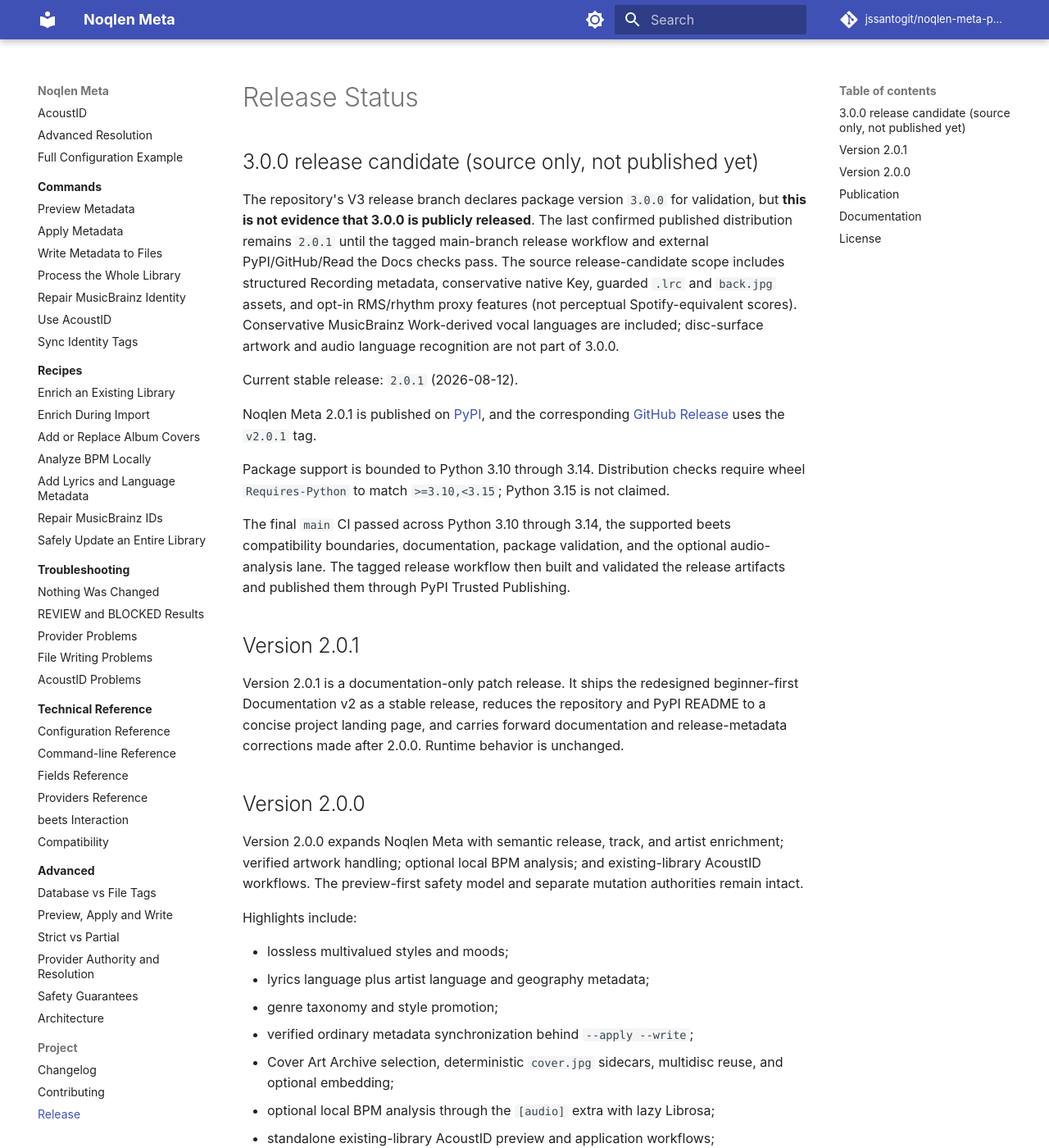
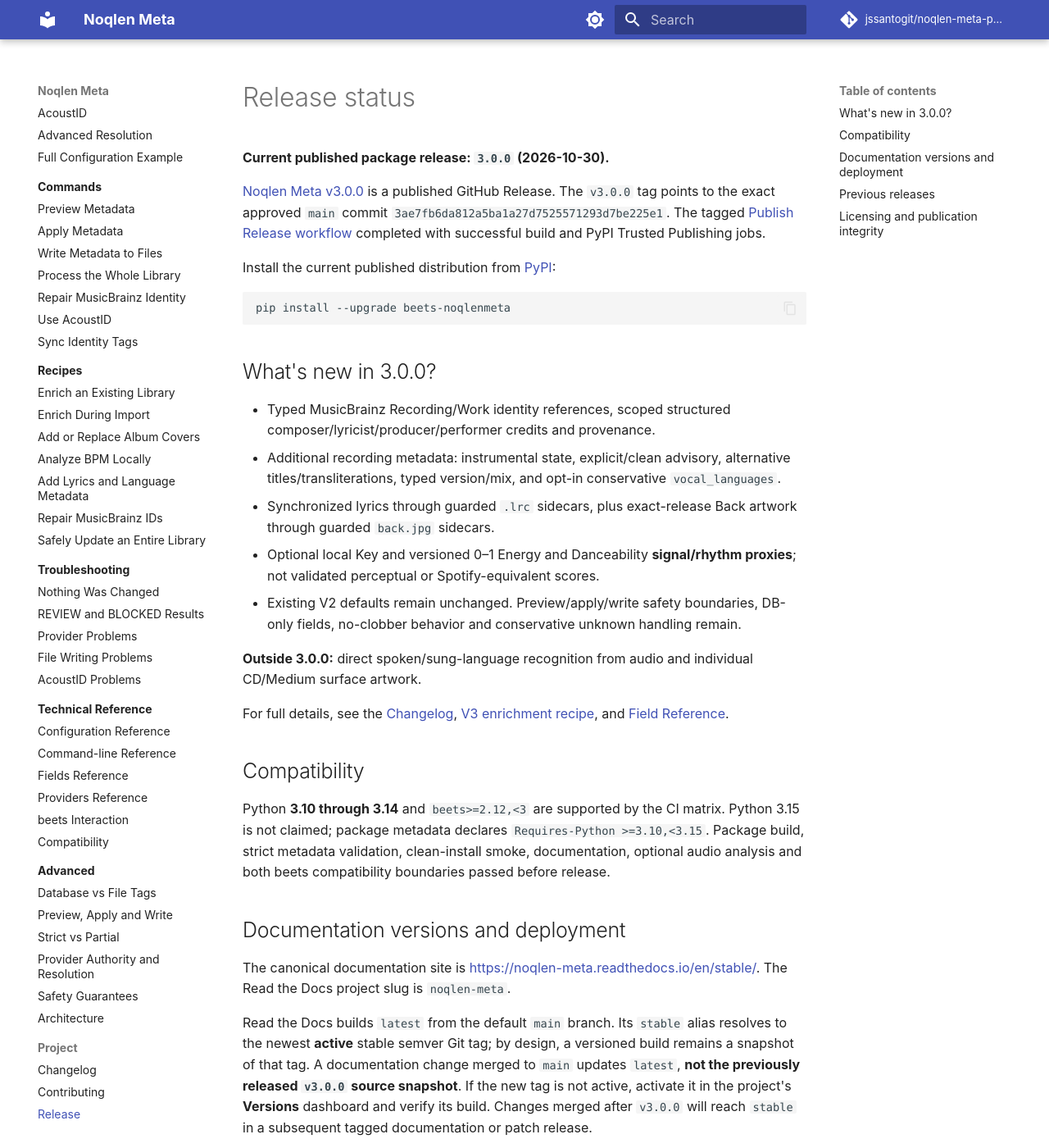
Before and after one commit to jssantogit/noqlen-meta-plugin, an MkDocs documentation site: the page built from site-docs/project/release.md, in a window 1280 px wide and 1400 px high. Shown: the whole window at 82% size. Built offline with MkDocs 1.6.1 and Material for MkDocs 9.7.7, drawn with Linux system fonts in a browser that asks for light colours; comment, search, counter and statistics services are not loaded; some of the changed text lies outside the part shown.

Commit message:
docs(v3): replace stale release candidate state with verified 3.0.0 publication

````diff
--- a/site-docs/project/release.md
+++ b/site-docs/project/release.md
@@ -1,90 +1,82 @@
-# Release Status
+# Release status
 
-## 3.0.0 release candidate (source only, not published yet)
+**Current published package release: `3.0.0` (2026-10-30).**
 
-The repository's V3 release branch declares package version `3.0.0` for
-validation, but **this is not evidence that 3.0.0 is publicly released**.
-The last confirmed published distribution remains `2.0.1` until the tagged
-main-branch release workflow and external PyPI/GitHub/Read the Docs checks pass.
-The source release-candidate scope includes structured Recording metadata,
-conservative native Key, guarded `.lrc` and `back.jpg` assets, and opt-in
-RMS/rhythm proxy features (not perceptual Spotify-equivalent scores).
-Conservative MusicBrainz Work-derived vocal languages are included; disc-surface
-artwork and audio language recognition are not part of 3.0.0.
+[Noqlen Meta v3.0.0](https://github.com/jssantogit/noqlen-meta-plugin/releases/tag/v3.0.0)
+is a published GitHub Release. The `v3.0.0` tag points to the exact approved
+`main` commit `3ae7fb6da812a5ba1a27d7525571293d7be225e1`.
+The tagged [Publish Release workflow](https://github.com/jssantogit/noqlen-meta-plugin/actions/runs/41045690976)
+completed with successful build and PyPI Trusted Publishing jobs.
 
-Current stable release: `2.0.1` (2026-08-12).
+Install the current published distribution from
+[PyPI](https://pypi.org/project/beets-noqlenmeta/):
 
-Noqlen Meta 2.0.1 is published on
-[PyPI](https://pypi.org/project/beets-noqlenmeta/), and the corresponding
-[GitHub Release](https://github.com/jssantogit/noqlen-meta-plugin/releases/tag/v2.0.1)
-uses the `v2.0.1` tag.
+```bash
+pip install --upgrade beets-noqlenmeta
+```
 
-Package support is bounded to Python 3.10 through 3.14. Distribution checks
-require wheel `Requires-Python` to match `>=3.10,<3.15`; Python 3.15 is not
-claimed.
+## What's new in 3.0.0?
 
-The final `main` CI passed across Python 3.10 through 3.14, the supported beets
-compatibility boundaries, documentation, package validation, and the optional
-audio-analysis lane. The tagged release workflow then built and validated the
-release artifacts and published them through PyPI Trusted Publishing.
+- Typed MusicBrainz Recording/Work identity references, scoped structured
+  composer/lyricist/producer/performer credits and provenance.
+- Additional recording metadata: instrumental state, explicit/clean advisory,
+  alternative titles/transliterations, typed version/mix, and opt-in
+  conservative `vocal_languages`.
+- Synchronized lyrics through guarded `.lrc` sidecars, plus exact-release
+  Back artwork through guarded `back.jpg` sidecars.
+- Optional local Key and versioned 0–1 Energy and Danceability **signal/rhythm
+  proxies**; not validated perceptual or Spotify-equivalent scores.
+- Existing V2 defaults remain unchanged. Preview/apply/write safety boundaries,
+  DB-only fields, no-clobber behavior and conservative unknown handling remain.
 
-## Version 2.0.1
+**Outside 3.0.0:** direct spoken/sung-language recognition from audio and
+individual CD/Medium surface artwork.
 
-Version 2.0.1 is a documentation-only patch release. It ships the redesigned
-beginner-first Documentation v2 as a stable release, reduces the repository and
-PyPI README to a concise project landing page, and carries forward documentation
-and release-metadata corrections made after 2.0.0. Runtime behavior is unchanged.
+For full details, see the [Changelog](changelog.md),
+[V3 enrichment recipe](../recipes/v3-enrichment.md), and
+[Field Reference](../technical-reference/fields.md).
 
-## Version 2.0.0
+## Compatibility
 
-Version 2.0.0 expands Noqlen Meta with semantic release, track, and artist
-enrichment; verified artwork handling; optional local BPM analysis; and
-existing-library AcoustID workflows. The preview-first safety model and
-separate mutation authorities remain intact.
+Python **3.10 through 3.14** and `beets>=2.12,<3` are supported by the
+CI matrix. Python 3.15 is not claimed; package metadata declares
+`Requires-Python >=3.10,<3.15`. Package build, strict metadata validation,
+clean-install smoke, documentation, optional audio analysis and both beets
+compatibility boundaries passed before release.
 
-Highlights include:
+## Documentation versions and deployment
 
-- lossless multivalued styles and moods;
-- lyrics language plus artist language and geography metadata;
-- genre taxonomy and style promotion;
-- verified ordinary metadata synchronization behind `--apply --write`;
-- Cover Art Archive selection, deterministic `cover.jpg` sidecars, multidisc
-  reuse, and optional embedding;
-- optional local BPM analysis through the `[audio]` extra with lazy Librosa;
-- standalone existing-library AcoustID preview and application workflows;
-- stored fingerprint reuse and explicit missing-fingerprint calculation through
-  `fpcalc` when requested;
-- bounded AcoustID lookup using the environment-only
-  `NOQLENMETA_ACOUSTID_API_KEY`;
-- optional AcoustID compatibility evidence for MusicBrainz identity workflows.
-
-## Publication
-
-The release workflow:
-
-- verifies that the tag version matches `pyproject.toml`;
-- proves that the tagged commit is contained in remote `main`;
-- checks out complete history without persisting credentials;
-- builds wheel and sdist once;
-- validates metadata and archive contents;
-- publishes the checked artifacts through PyPI Trusted Publishing and OIDC;
-- uses no API token or long-lived publishing credential.
-
-## Documentation
-
-The canonical public documentation is live at
+The canonical documentation site is
 [https://noqlen-meta.readthedocs.io/en/stable/](https://noqlen-meta.readthedocs.io/en/stable/).
 The Read the Docs project slug is `noqlen-meta`.
 
-The explicit `v2.0.1` Read the Docs version remains a separate post-release
-verification item; the `stable` URL above is the canonical public entry point.
+Read the Docs builds `latest` from the default `main` branch. Its `stable`
+alias resolves to the newest **active** stable semver Git tag; by design, a
+versioned build remains a snapshot of that tag. A documentation change merged
+to `main` updates `latest`, **not the previously released `v3.0.0` source
+snapshot**. If the new tag is not active, activate it in the project's
+**Versions** dashboard and verify its build. Changes merged after `v3.0.0`
+will reach `stable` in a subsequent tagged documentation or patch release.
 
-The repository root `RELEASE_CHECKLIST.md` remains the operational source for
-post-release verification items.
+Repository `RELEASE_CHECKLIST.md` records the external Read the Docs version
+and public installation checks separately; GitHub Actions success alone does
+not verify the live Read the Docs alias.
 
-## License
+## Previous releases
 
-Noqlen Meta is distributed under the MIT License. The canonical license text is
-available in the repository root [`LICENSE`](https://github.com/jssantogit/noqlen-meta-plugin/blob/main/LICENSE).
-MIT licensing does not imply endorsement by beets, MusicBrainz, Discogs,
-Navidrome, Last.fm, Apple, LRCLIB, AcoustID, or any provider.
+- [2.0.1 (2026-08-12)](https://github.com/jssantogit/noqlen-meta-plugin/releases/tag/v2.0.1):
+  documentation-focused patch, no runtime behavior changes.
+- [2.0.0 (2026-08-11)](https://github.com/jssantogit/noqlen-meta-plugin/releases/tag/v2.0.0):
+  semantic metadata, Cover Art Archive front covers, local BPM, and AcoustID.
+- [1.0.0 (2026-08-02)](https://github.com/jssantogit/noqlen-meta-plugin/releases/tag/v1.0.0):
+  initial public release.
+
+## Licensing and publication integrity
+
+The canonical license is [MIT](https://github.com/jssantogit/noqlen-meta-plugin/blob/main/LICENSE).
+MIT licensing does not imply endorsement by any provider or beets itself.
+
+The tagged release workflow verifies `main` ancestry and tag/package
+version, builds wheel and sdist, checks package contents, and publishes via
+PyPI Trusted Publishing (OIDC) without a long-lived PyPI token. Public wheel
+installation and Read the Docs build status are independent verification steps.
````
